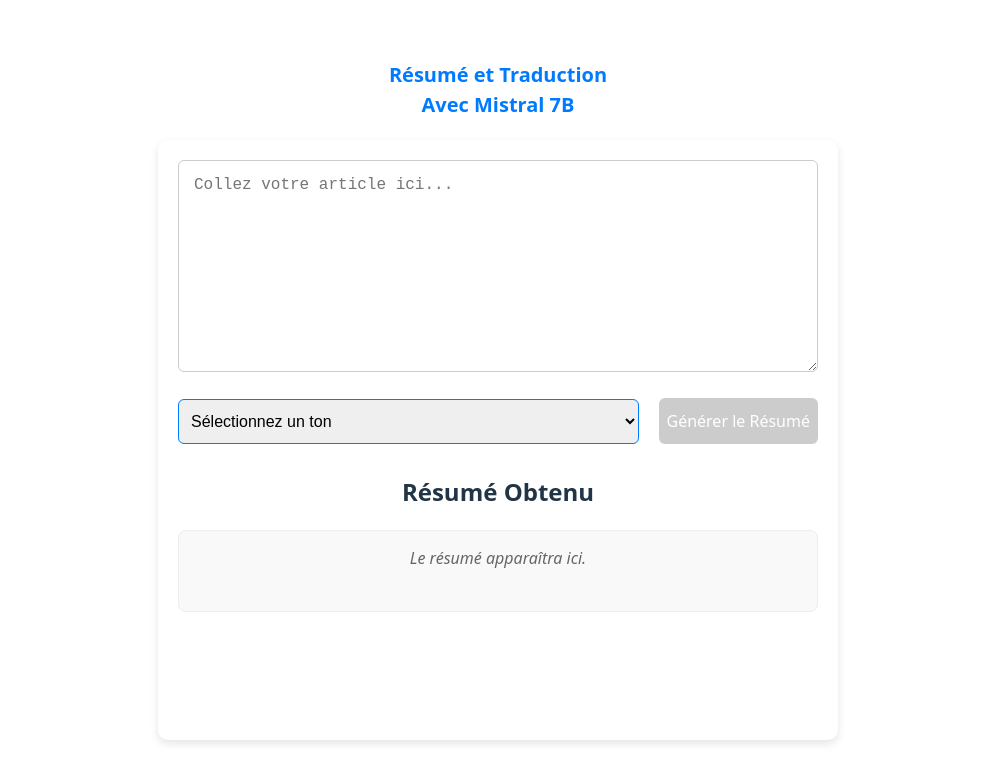
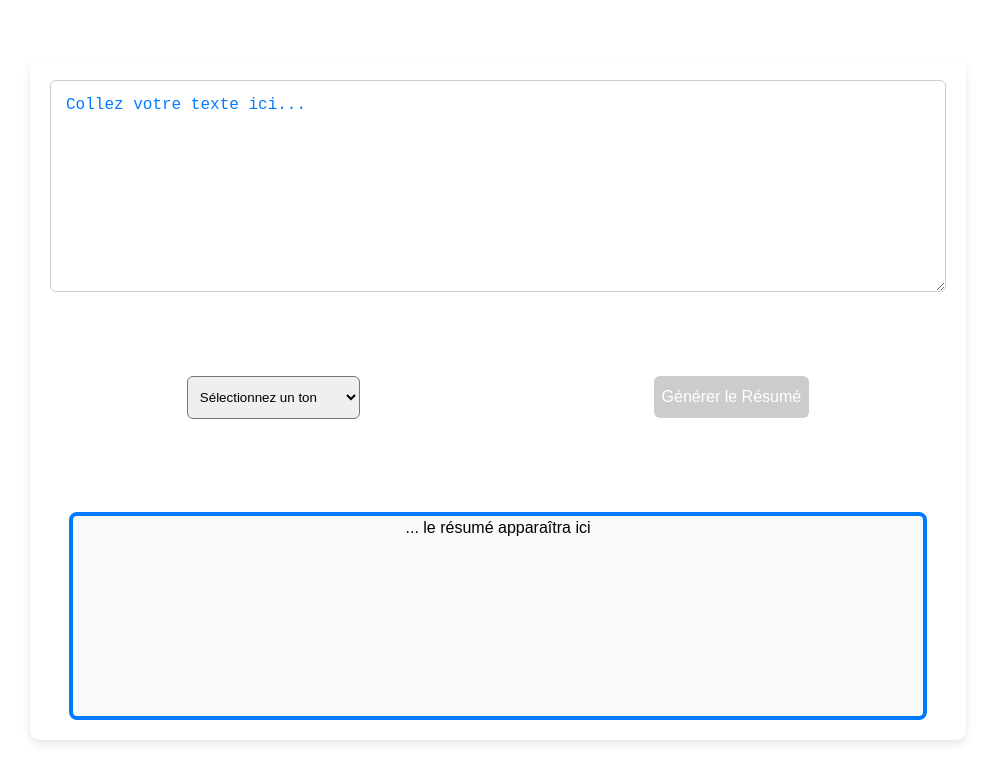
Before and after one commit to Flothar78/mistral_app_test_frontend, a Vue app: page / in a window 1280 px wide. Shown: the top 782 px of the page, without its empty margins (142-1137 px from the left). Built offline with nearby package versions, Linux system fonts and the light colour scheme.

Commit message:
Adjust UI

```diff
--- a/src/App.vue
+++ b/src/App.vue
@@ -1,12 +1,8 @@
 <template>
-  <div class="title">
-    Résumé et Traduction
-    <div>Avec Mistral 7B</div>
-  </div>
   <div class="container">
     <textarea
       v-model="articleText"
-      placeholder="Collez votre article ici..."
+      placeholder="Collez votre texte ici..."
       rows="10"
       :disabled="isLoading"
     ></textarea>
@@ -28,9 +24,10 @@
     </div>
 
     <div class="result">
-      <h2>Résumé Obtenu</h2>
       <div id="summary-output">
-        {{ summary || (isLoading ? "Analyse en cours..." : "Le résumé apparaîtra ici.") }}
+        {{
+          summary || (isLoading ? "Analyse en cours..." : "... le résumé apparaîtra ici")
+        }}
       </div>
     </div>
 
@@ -88,21 +85,18 @@
 
 <style scoped>
 .container {
-  /* border: 2px solid red; */
-  width: 50vw;
-  height: 70vh;
-  margin: 0 auto;
+  font-family: Arial, sans-serif;
+  display: flex;
+  flex-direction: column;
+  justify-content: space-between;
+  width: 70vw;
+  max-width: 1000px;
+  height: 80vh;
+  margin: auto;
   padding: 20px;
   background-color: white;
   box-shadow: 0 4px 8px rgba(0, 0, 0, 0.1);
   border-radius: 10px;
-}
-.title {
-  text-align: center;
-  font-size: 20px;
-  font-weight: bold;
-  margin-bottom: 20px;
-  color: #007bff;
 }
 textarea {
   width: 100%;
@@ -112,25 +106,31 @@
   border-radius: 6px;
   box-sizing: border-box;
   resize: vertical;
+
   font-size: 16px;
+}
+textarea::placeholder {
+  color: #007bff;
+  opacity: 1;
 }
 .controls {
   display: flex;
+  justify-content: space-around;
   gap: 20px;
   margin-bottom: 30px;
   align-items: center;
 }
 select,
 button {
+  max-width: fit-content;
   padding: 12px 8px;
   border-radius: 6px;
-  font-size: 16px;
 }
 select {
-  flex-grow: 1;
-  border: 1px solid #007bff;
+  flex-grow: 3;
 }
 button {
+  flex-grow: 2;
   background-color: #007bff;
   color: white;
   border: none;
@@ -144,17 +144,20 @@
   background-color: #ccc;
   cursor: not-allowed;
 }
-
 #summary-output {
+  display: flex;
+  align-items: flex-start;
+  justify-content: center;
+  border: 4px solid #007bff;
+  height: 200px;
+  overflow-y: auto;
+  max-width: 850px;
+  margin: auto;
   white-space: pre-wrap;
   background-color: #f9f9f9;
-  padding: 15px;
   border-radius: 8px;
-  min-height: 50px;
-  border: 1px solid #eee;
-  /* Style pour le texte d'attente */
-  color: #666;
-  font-style: italic;
+  color: black;
+  font-size: 16px;
 }
 .error-message {
   color: #dc3545;
@@ -167,7 +170,7 @@
   }
   select,
   button {
-    font-size: 14px;
+    font-size: 12px;
   }
 }
 </style>
```
